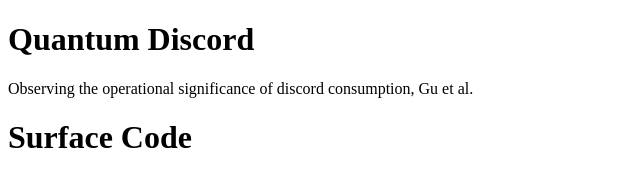
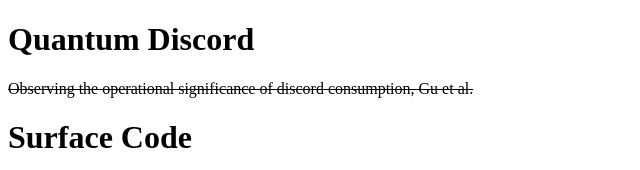
Before and after one commit to cheapfishcam/BassemSafieldeen.github.io, a plain HTML site: page Literature.html in a window 1280 px wide. Shown: the top 170 px of the page, without its empty margins (0-640 px from the left). Drawn offline with Linux system fonts and the light colour scheme.

Commit message:
Testing Strike-through

```diff
--- a/Literature.html
+++ b/Literature.html
@@ -3,8 +3,7 @@
 <body>
 
 <h1>Quantum Discord</h1>
-<p>Observing the operational significance of discord consumption, Gu et al.</p>
-
+<p> <S> Observing the operational significance of discord consumption, Gu et al.</S> </p>
 <h1>Surface Code</h1>
 <p>Surface codes: Towards practical large-scale quantum computation, Fowler et al.</p>
 
```
